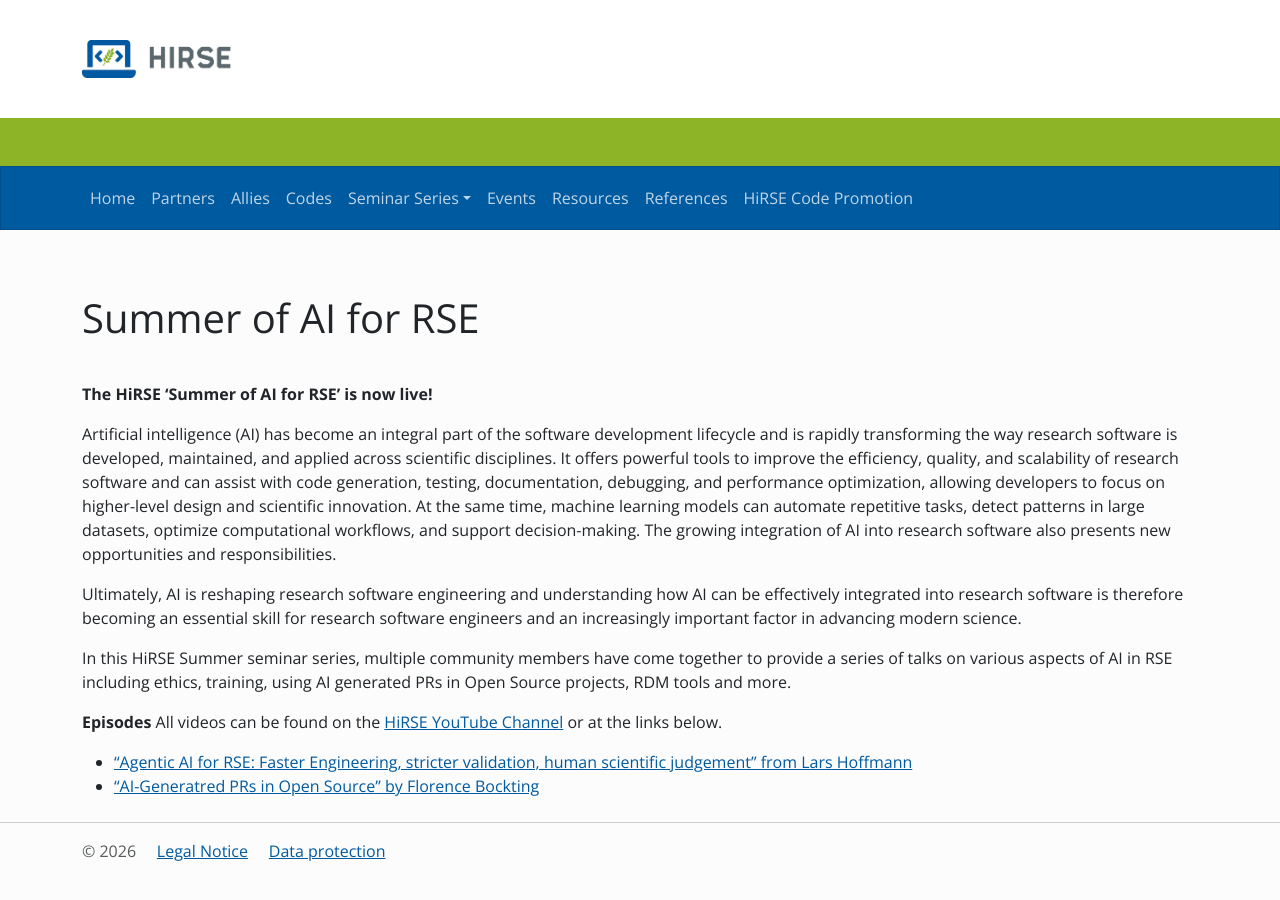
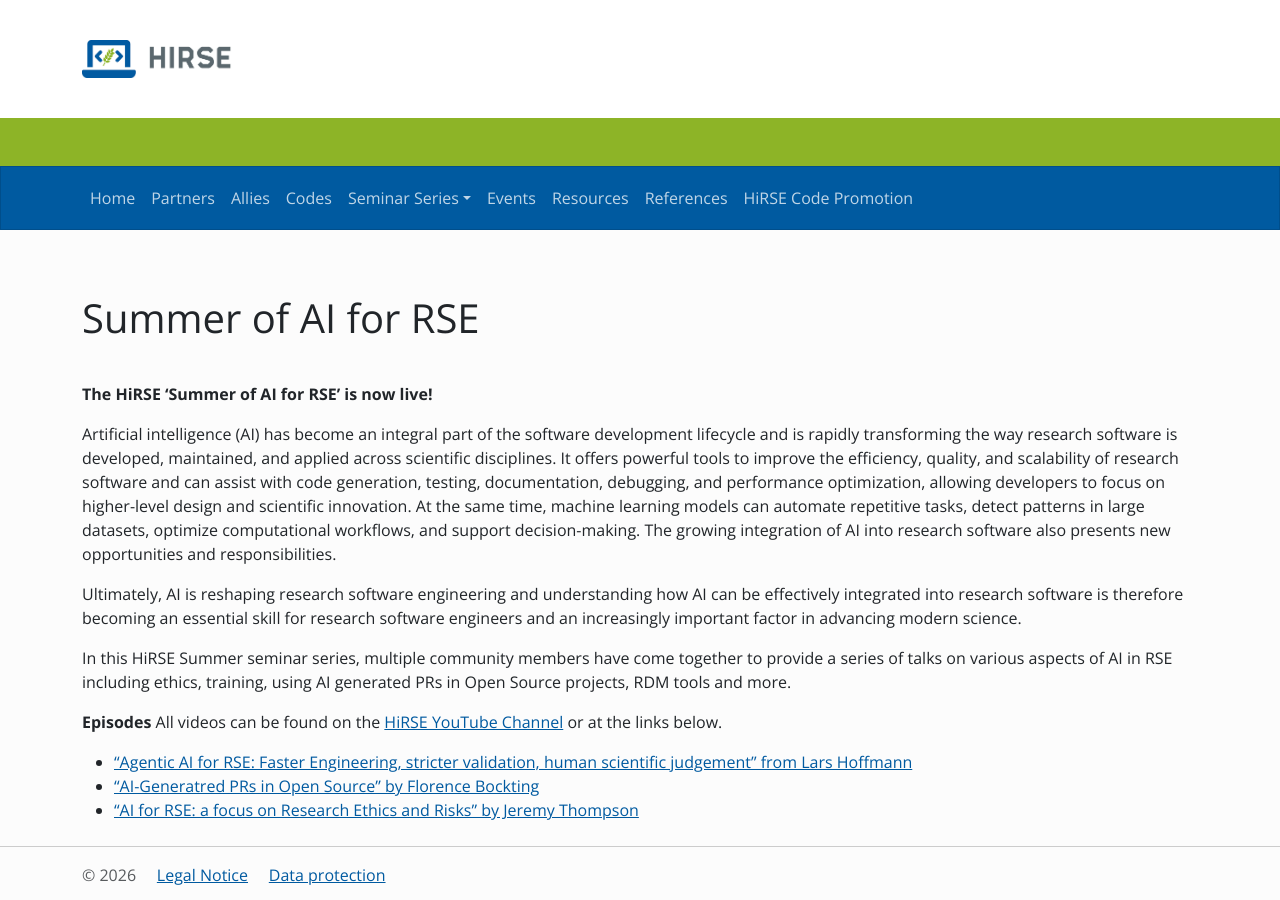
Before and after one commit to Helmholtz-HiRSE/helmholtz-hirse.github.io, a Jekyll site: the page built from _summer_of_ai_for_rse/index.md, in a window 1280 px wide. Built offline with Jekyll 4.4.1, drawn with Linux system fonts in a browser that asks for light colours; nearby versions of some CDN libraries.

Commit message:
Update index.md

```diff
--- a/_summer_of_ai_for_rse/index.md
+++ b/_summer_of_ai_for_rse/index.md
@@ -20,3 +20,4 @@ All videos can be found on the [HiRSE YouTube Channel](https://www.youtube.com/@
 
 - ["Agentic AI for RSE: Faster Engineering, stricter validation, human scientific judgement" from Lars Hoffmann](https://www.youtube.com/watch?v=x8zf0sYVtGM&list=PLEwF-EQyxnO4&index=2)
 - ["AI-Generatred PRs in Open Source" by Florence Bockting](https://www.youtube.com/watch?v=Q2XyLKvJGLs)
+- ["AI for RSE: a focus on Research Ethics and Risks" by Jeremy Thompson](https://www.youtube.com/watch?v=QjQS_sIEvz0)
```
